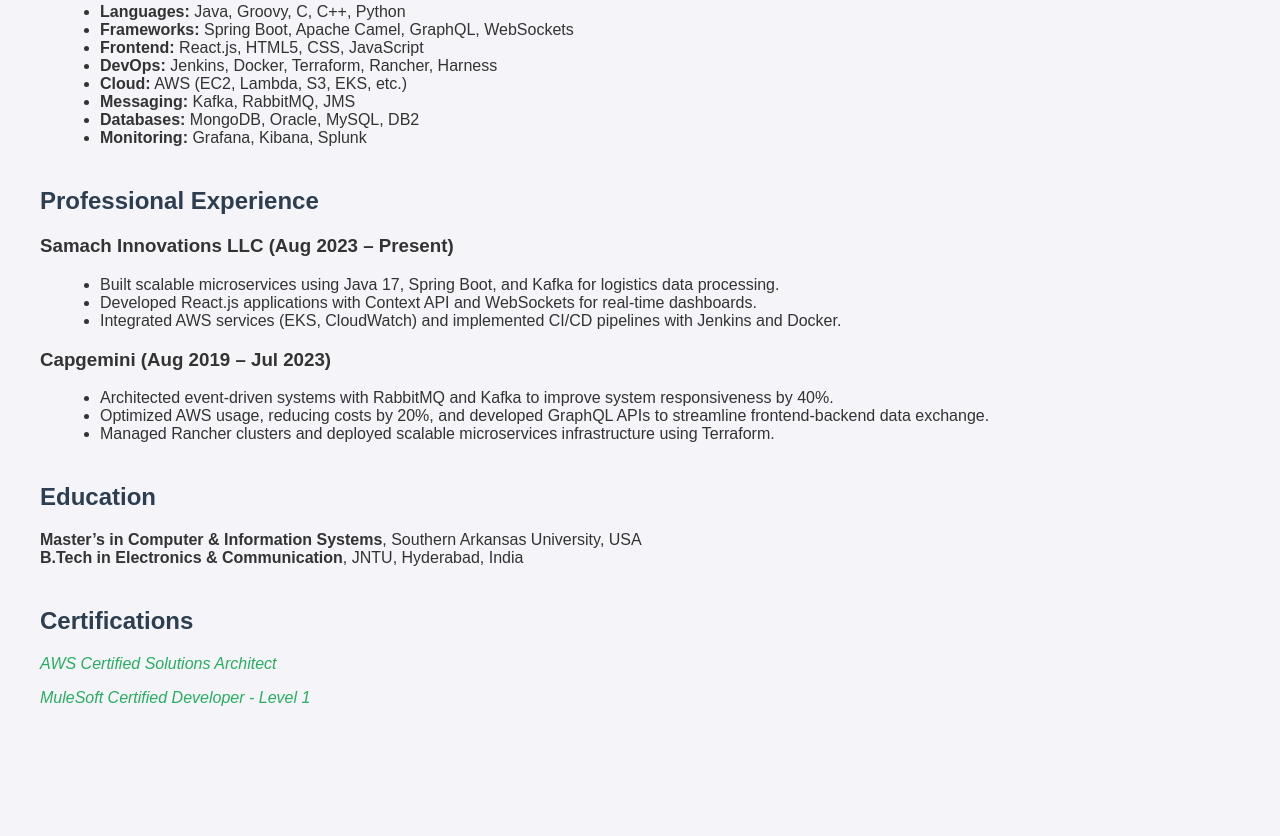
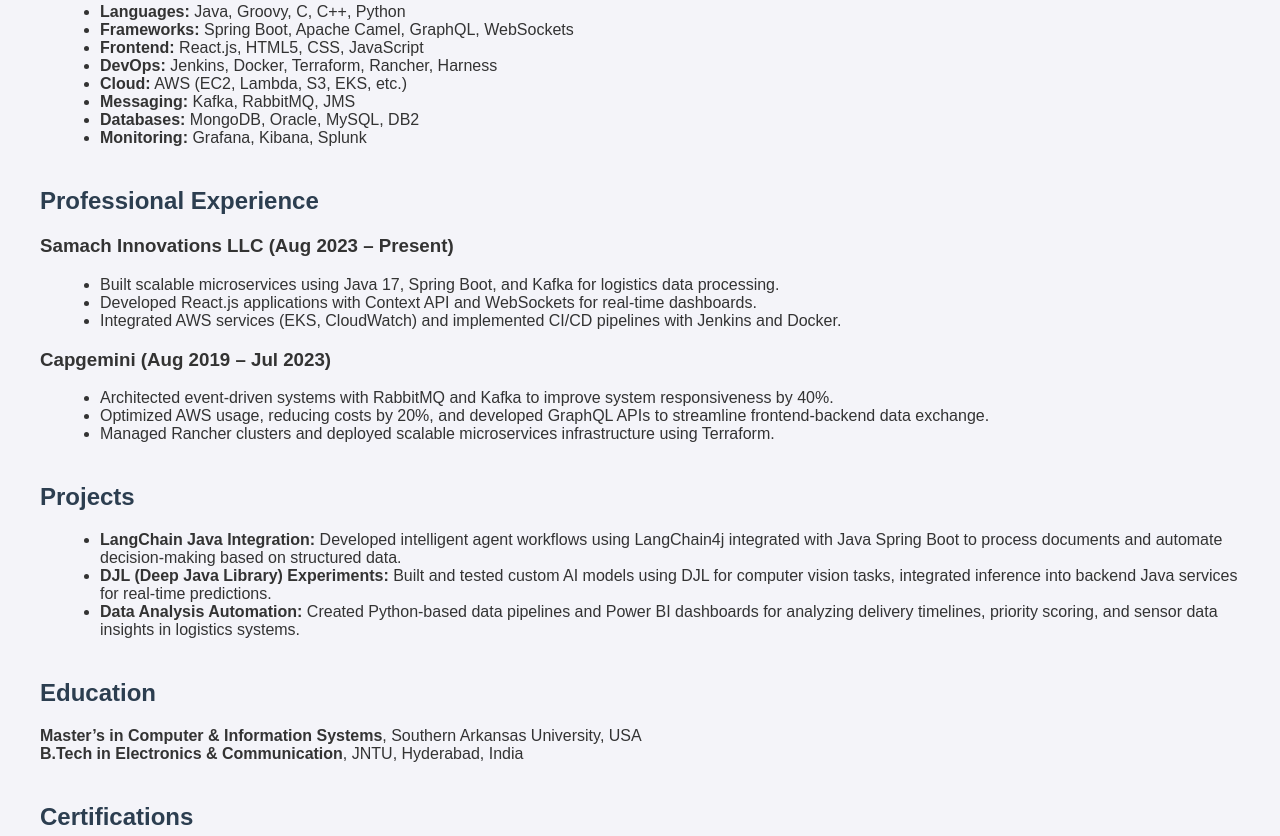
Before and after one commit to srujanavuppala17/srujanavuppala17.github.io, a plain HTML site: page index.html in a window 1280 px wide. Shown: the part 359-1195 px from the top of the page. Before the commit the page ends 1106 px from the top, so only its background shows below. Drawn offline with Linux system fonts and the light colour scheme.

Commit message:
Update index.html

```diff
--- a/index.html
+++ b/index.html
@@ -57,6 +57,16 @@
         </ul>
     </section>
 
+
+<section>
+    <h2>Projects</h2>
+    <ul>
+        <li><strong>LangChain Java Integration:</strong> Developed intelligent agent workflows using LangChain4j integrated with Java Spring Boot to process documents and automate decision-making based on structured data.</li>
+        <li><strong>DJL (Deep Java Library) Experiments:</strong> Built and tested custom AI models using DJL for computer vision tasks, integrated inference into backend Java services for real-time predictions.</li>
+        <li><strong>Data Analysis Automation:</strong> Created Python-based data pipelines and Power BI dashboards for analyzing delivery timelines, priority scoring, and sensor data insights in logistics systems.</li>
+    </ul>
+</section>
+
     <section>
         <h2>Education</h2>
         <p><strong>Master’s in Computer & Information Systems</strong>, Southern Arkansas University, USA<br>
```
